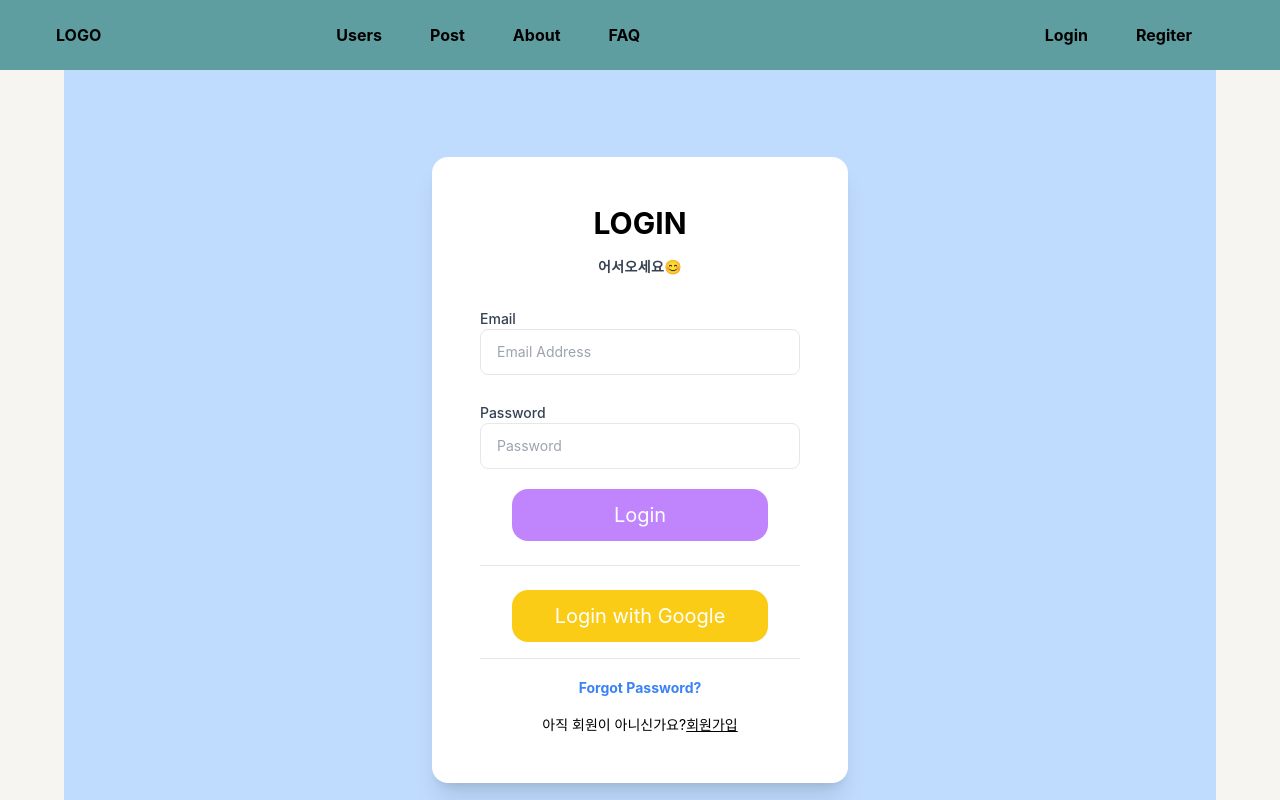
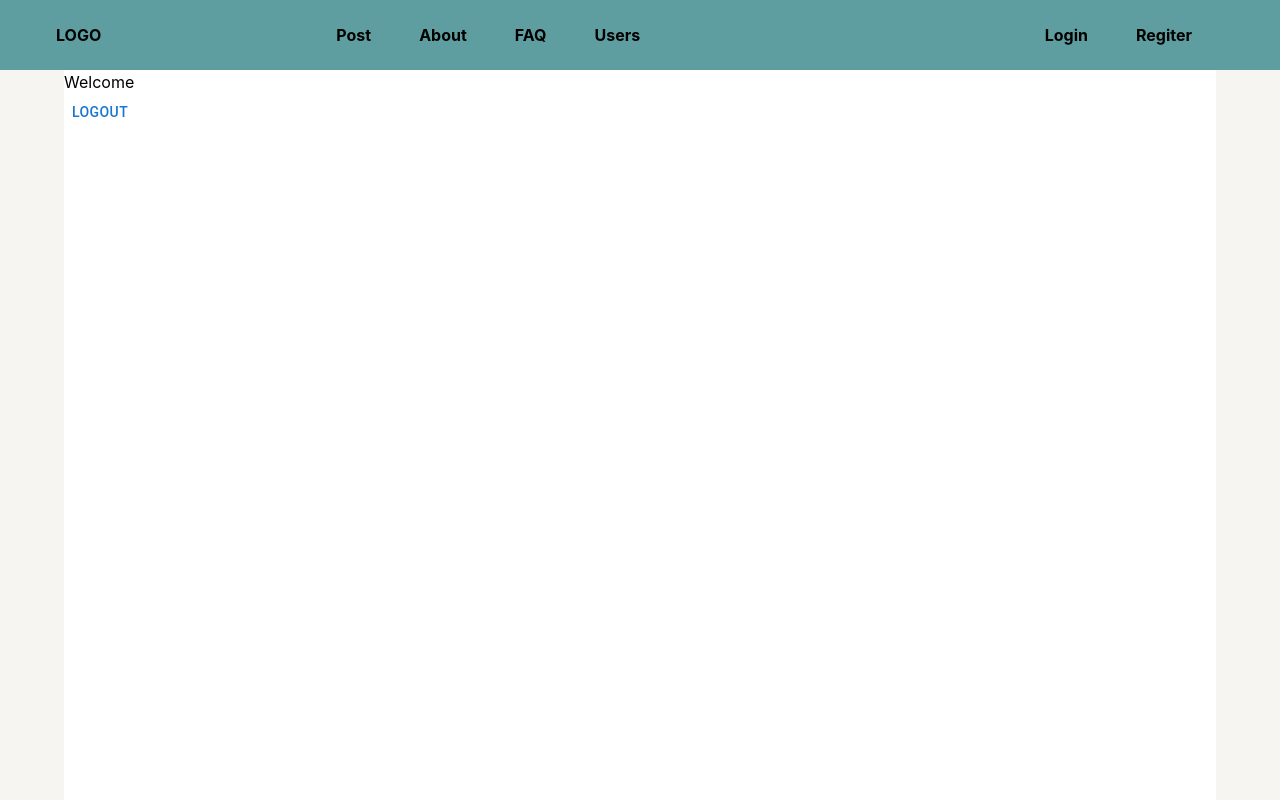
Before and after one commit to kangmin5/js-crud1, a Next.js app: page /users/login in a window 1280 px wide. Shown: the top 800 px of the page. Built offline with nearby package versions, Linux system fonts and the light colour scheme.

Commit message:
2022-07-21 19:00 로긴수정중

```diff
--- a/src/components/frame/Nav.jsx
+++ b/src/components/frame/Nav.jsx
@@ -8,10 +8,10 @@ const Nav = () => {
         <div className={styles.main}>
             <Link href='/'><h1 className={styles.logo}>LOGO</h1></Link>
             <ul className={styles.ul1}>
-                <Link href='/users'><li className={styles.li}>Users</li></Link>
-                <Link href='/posts'><li className={styles.li}>Post</li></Link>
-                <Link href='/about'><li className={styles.li}>About</li></Link>
-                <Link href='/faq'><li className={styles.li}>FAQ</li></Link>
+            <Link href='/posts'><li className={styles.li}>Post</li></Link>
+            <Link href='/about'><li className={styles.li}>About</li></Link>
+            <Link href='/faq'><li className={styles.li}>FAQ</li></Link>
+            <Link href='/users'><li className={styles.li}>Users</li></Link>
             </ul>
             <ul className={styles.ul2}>
                 <Link href='/users/login'><li className={styles.li}>Login</li></Link>
--- a/src/components/users/Join.js
+++ b/src/components/users/Join.js
@@ -116,7 +116,7 @@ const Join = () => {
                       </button>
                       <hr className="my-4"/>
                       <p className="mt-4 text-sm">기존 회원이신가요?
-                          <Link href='/login'><a className="underline cursor-pointer">
+                          <Link href='/users/login'><a className="underline cursor-pointer">
                               login</a></Link><br/>
                       </p>
                   </div>
--- a/src/components/users/Login.js
+++ b/src/components/users/Login.js
@@ -1,4 +1,7 @@
+import { selectUser, setUserSlice } from "modules/slices";
 import Link from "next/link"
+import { useState } from "react";
+import { useDispatch, useSelector } from "react-redux";
 import tw from "tailwind-styled-components"
 
 
@@ -9,6 +12,20 @@ const LoginSpan = tw.span`
     text-slate-700
 `
 const Login = () => {
+    const dispatch = useDispatch();
+
+    const [email, setEmail] = useState('');
+    const [password, setPassword] = useState('')
+
+    const handleSubmit = (e) => {
+        e.preventDefault();
+        dispatch(setUserSlice({
+            email: email,
+            password: password,
+            // loggedIn:true
+        }))
+
+    }
     return (
     <div className="bg-blue-200">
         <form >
@@ -20,13 +37,15 @@ const Login = () => {
                         <p className="mb-8 text-sm font-semibold tracking-wide text-center text-gray-700 cursor-pointer w-80">
                             어서오세요😊</p>
                     </div>
-                    <div>
+                    <div  onSubmit={handleSubmit}>
                         <label className="block">
                         <LoginSpan>Email</LoginSpan>
                         <input
                             name="email"
                             type="email"
-                                placeholder="Email Address"
+                            placeholder="이메일"
+                            value={email}
+                            onChange={(e)=>setEmail(e.target.value)}
                             className="block w-full px-4 py-3 text-sm border rounded-lg outline-none"/>
                         <p className="invisible mt-2 text-sm text-pink-600 peer-invalid:visible">
                         Please provide a valid email address.
@@ -37,13 +56,15 @@ const Login = () => {
                         <input
                             name="password"
                             type="password"
-                                placeholder="Password"
+                            placeholder="비밀번호"
+                            value={password}
+                            onChange={(e)=>setPassword(e.target.value)}
                             className="block w-full px-4 py-3 text-sm border rounded-lg outline-none"/>
                         </label>
+                        <button className="mt-6 ml-8 w-64 py-3 text-xl text-white bg-purple-400 rounded-2xl" type="submit">Login</button>
                     </div>
 
                     <div className="mt-5 text-center">
-                        <button className="w-64 py-3 text-xl text-white bg-purple-400 rounded-2xl" type="submit">Login</button>
                         <hr className="my-6"/>
 
                         <button className="w-64 py-3 text-xl text-white bg-yellow-400 rounded-2xl" type="submit">
@@ -53,7 +74,7 @@ const Login = () => {
                         <Link href="#">
                             <a className="inline-block text-sm font-bold text-blue-500 align-baseline hover:text-blue-800">Forgot Password?</a></Link>
                         <p className="mt-4 text-sm">아직 회원이 아니신가요?
-                            <Link href='/join'><a className="underline cursor-pointer">
+                            <Link href='/users/join'><a className="underline cursor-pointer">
                                 회원가입</a></Link><br/>
                         </p>
                     </div>
--- /dev/null
+++ b/src/components/users/Logout.js
@@ -0,0 +1,21 @@
+import { Button } from '@mui/material'
+import { logoutSlice, selectUser } from 'modules/slices';
+import React from 'react'
+import { useDispatch, useSelector } from 'react-redux'
+
+const Logout = () => {
+    const user = useSelector(state=>state.user)
+    const dispatch = useDispatch();
+    const handleLogout = (e) => {
+        e.preventDefault();
+        dispatch(logoutSlice())
+    }
+  return (
+    <div>
+          <h1>Welcome <span> {user.email }</span></h1>
+        <Button onClick={(e)=>handleLogout(e)}>Logout</Button>
+    </div>
+  )
+}
+
+export default Logout
--- a/src/components/users/MyTable.jsx
+++ b/src/components/users/MyTable.jsx
@@ -36,7 +36,7 @@ export default function Mytable() {
             <TableCell align="right">Email</TableCell>
             <TableCell align="right">Password</TableCell>
             <TableCell align="right">Mobile</TableCell>
-            <TableCell align="right">Edit</TableCell>
+      {/* <TableCell align="right">Edit</TableCell> */}
             <TableCell align="right">Delete</TableCell>
           </TableRow>
         </TableHead>
@@ -52,9 +52,9 @@ export default function Mytable() {
               <TableCell align="right">{row.email}</TableCell>
               <TableCell align="right">{row.password}</TableCell>
               <TableCell align="right">{row.mobile}</TableCell>
-              <TableCell align="right">
+            {/*  <TableCell align="right">
                 <Button onClick={()=>dispatch(setUserSlice(row))} fullWidth variant="contained" >수정</Button>
-              </TableCell>
+              </TableCell> */}
               <TableCell align="right">
                 {/*                <Button  onClick={()=>dispatch({ type: DELETE_USER_BY_ID, id:row.id })} */}
                 <Button  onClick={()=>dispatch({ type: DELETE_USER_BY_ID, id:row.id })} fullWidth variant="contained" >삭제</Button>
--- a/src/modules/slices/userSlice.js
+++ b/src/modules/slices/userSlice.js
@@ -13,8 +13,13 @@ import { createSlice } from "@reduxjs/toolkit";
         setUserSlice: (state, action) => {
             state = action.payload
             return state
+        },
+        logoutSlice: (state) => {
+            state = null;
+            return state;
         }
     }
 })
-export const {setUserSlice} = user.actions
+export const { setUserSlice, logoutSlice } = user.actions
+
 export default user.reducer
--- a/src/pages/users/login.js
+++ b/src/pages/users/login.js
@@ -1,10 +1,15 @@
 import Login from 'components/Users/Login'
+import Logout from 'components/Users/Logout'
+import { selectUser } from 'modules/slices'
 import React from 'react'
+import { useSelector } from 'react-redux'
 
 const LoginPage = () => {
+  const user = useSelector(state=>state.user)
+
   return (
     <div>
-      <Login/>
+      {user ? <Logout /> : <Login />}
     </div>
   )
 }
```
Also changed, not shown: users.json (+14 -28 lines). Lines whose indentation alone changed are shown as unchanged.
